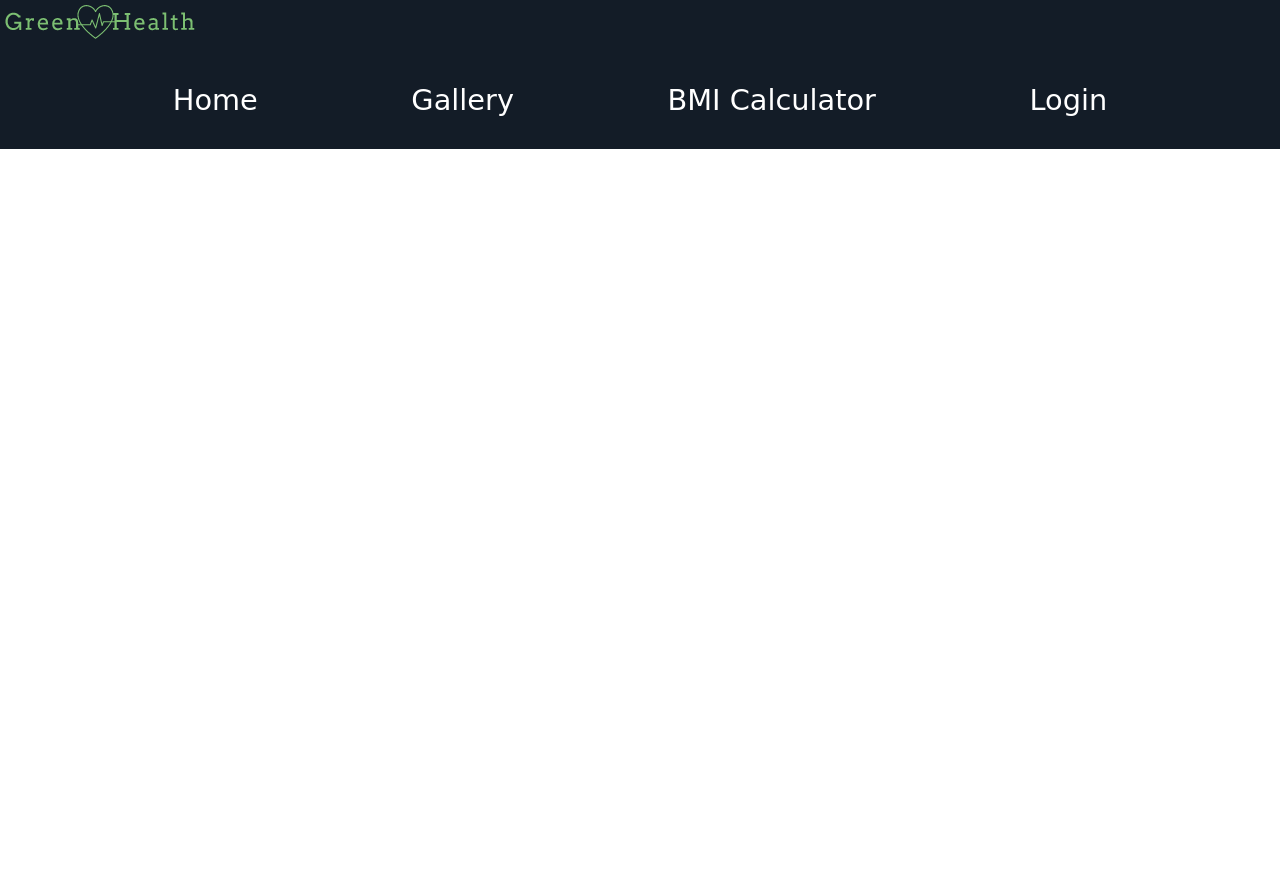
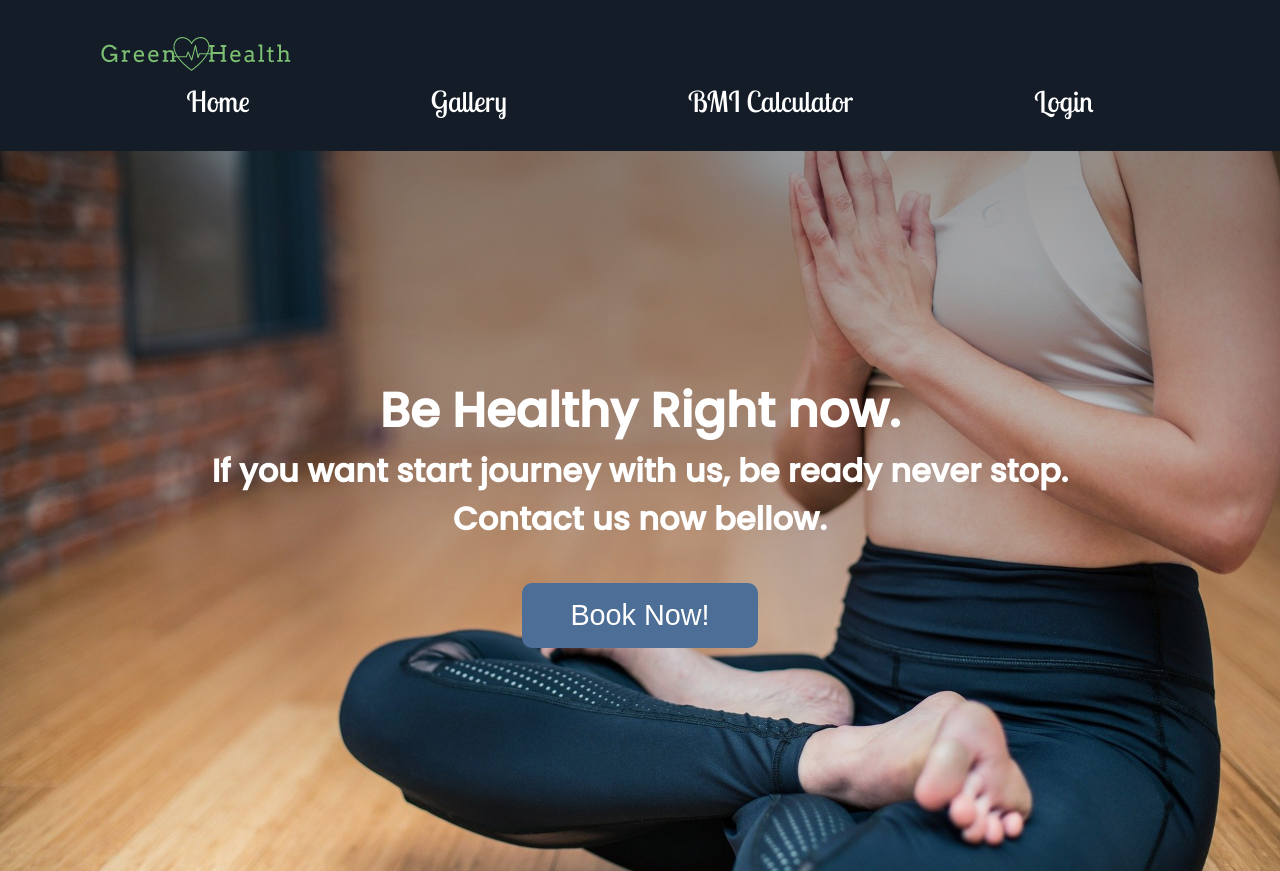
Before and after one commit to ToWeS-oss/JestemMadry, a plain HTML site: page index.html in a window 1280 px wide. Before the commit the page ends 800 px from the top, so only its background shows below. Drawn offline with Linux system fonts and the light colour scheme.

Commit message:
Update index.html

```diff
--- a/index.html
+++ b/index.html
@@ -5,18 +5,22 @@
     <meta charset="UTF-8">
     <meta http-equiv="X-UA-Compatible" content="IE=edge">
     <meta name="viewport" content="width=device-width, initial-scale=1.0">
+    <link rel="icon" href="./images/logo/LogoMakr-8Vh5YJ.png">
+    <link rel="preconnect" href="https://fonts.googleapis.com">
+    <link rel="preconnect" href="https://fonts.gstatic.com" crossorigin>
+    <link href="https://fonts.googleapis.com/css2?family=Lobster+Two:ital@0;1&family=Poppins:wght@300;400;500&display=swap"
+        rel="stylesheet">
     <link rel="stylesheet" href="./css/style.css">
     <title>Document</title>
 </head>
 
 <body>
-
-    <header>
+    <header id="main-head">
+        <nav>
             <div id="logo">
-                  <a href="index.html"><img src="./images/logo/LogoMakr-8Vh5YJ.png" alt=""></a>
+                <a href="index.html"><img src="./images/logo/LogoMakr-8Vh5YJ.png" alt=""></a>
             </div>
-        <nav>
-            <ul class="nav-links">
+            <ul>
                 <li><a href="./index.html">Home</a></li>
                 <li><a href="./gallery.html">Gallery</a></li>
                 <li><a href="./bmi-site.html">BMI Calculator</a></li>
@@ -26,13 +30,15 @@
     </header>
 
     <main>
-        <section>
+        <section id="hero">
+            <h2>Be Healthy Right now.</h2>
+            <h3>If you want start journey with us, be ready never stop. <br /> Contact us now bellow.</h3>
+            <button>Book Now!</button>
+        </section>
+        <section id="main2">
 
         </section>
-        <section>
-
-        </section>
-        <section>
+        <section id="main3">
 
         </section>
     </main>
```
